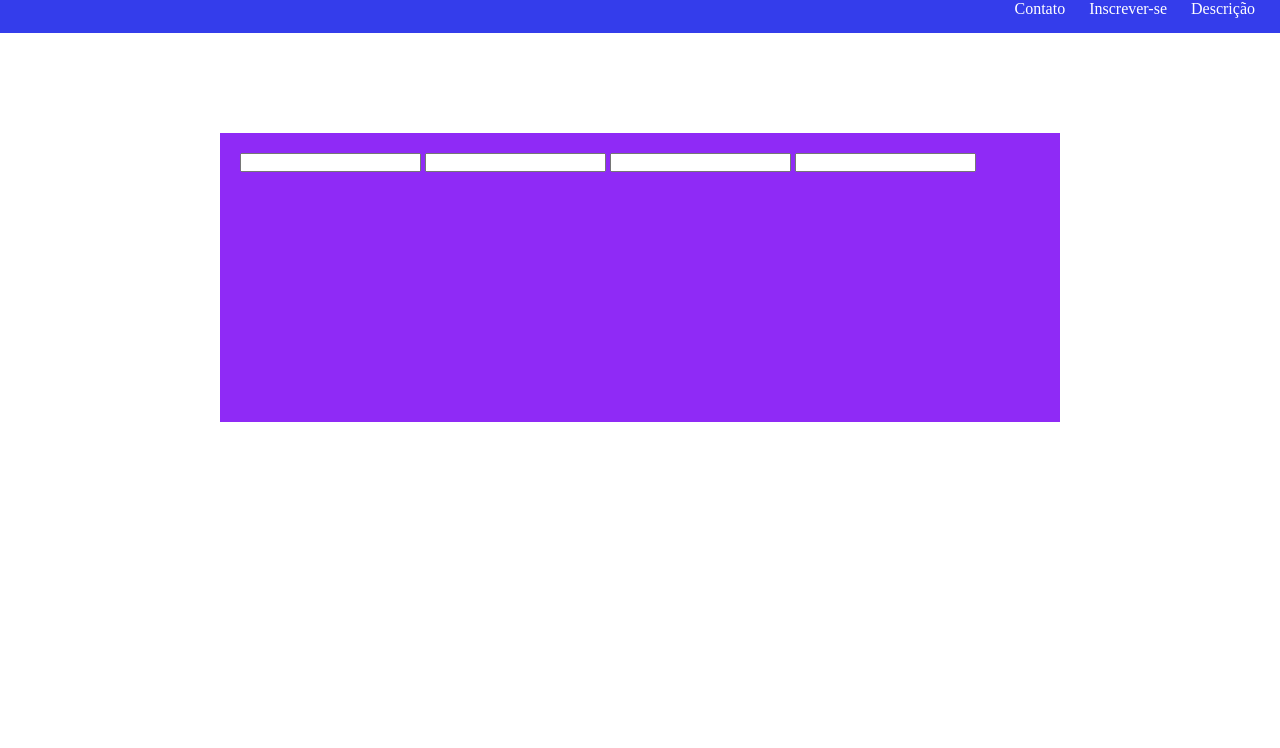
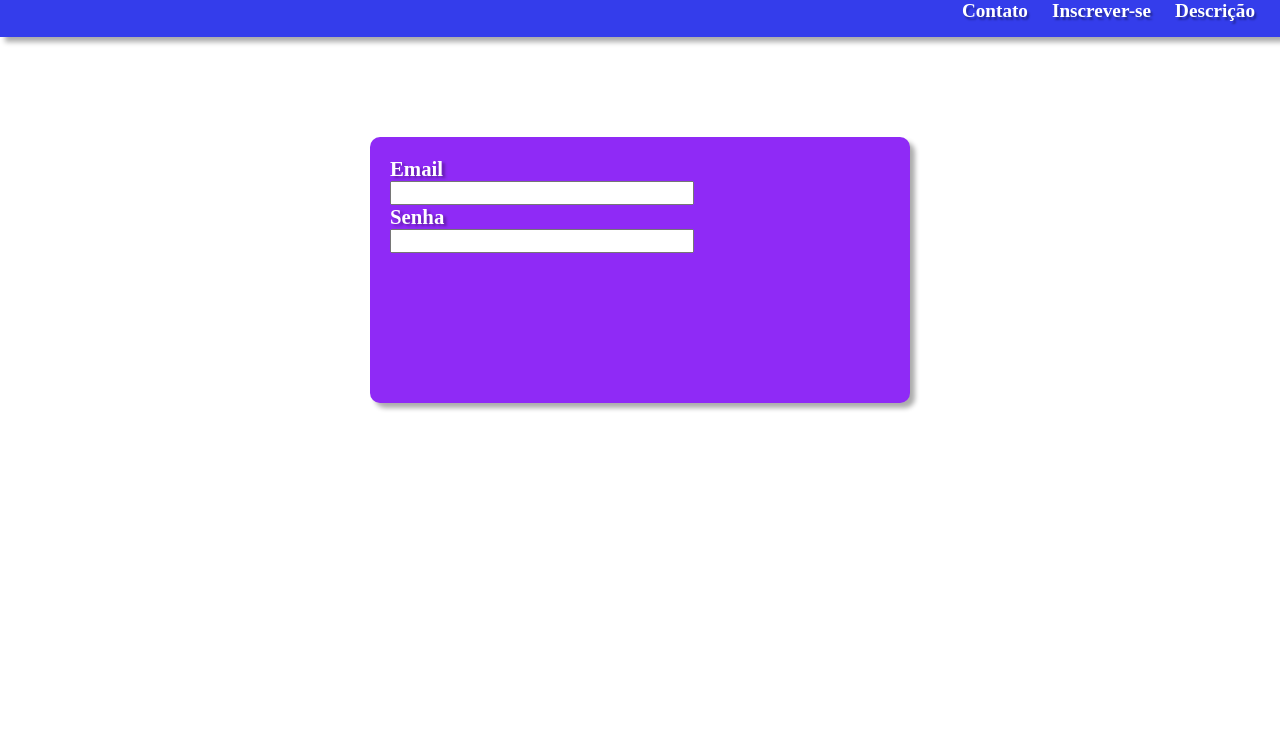
Before and after one commit to Brunovmss18/projeto-formulario, a plain HTML site: page index.html in a window 1280 px wide. Shown: the part 52-800 px from the top of the page. Drawn offline with Linux system fonts and the light colour scheme.

Commit message:
atualização

```diff
--- a/estilo/style.css
+++ b/estilo/style.css
@@ -24,16 +24,22 @@ header {
 
 header > h1 {
     color: white;
+    font-weight: bold;
+    text-shadow: 2px 3px 2px rgba(0, 0, 0, 0.329);
 }
 
 nav {
     background-color: var(--cor03);
     text-align: right;
     padding: 15px;
+    box-shadow: 5px 5px 5px rgba(0, 0, 0, 0.329);
 }
 
 nav > a {
     text-decoration: none;
+    font-weight: bold;
+    font-size: 1.2em;
+    text-shadow: 2px 3px 2px rgba(0, 0, 0, 0.329);
     padding: 10px;
     border-radius: 10px;
     color: white;
@@ -43,14 +49,29 @@ nav > a {
 nav > a:hover {
     background: var(--cor05);
     color: var(--cor01);
+    text-shadow: none;
 }
 
 main {
     margin: auto;
     margin-top: 100px;
     min-width: 300px;
-    max-width: 800px;
+    max-width: 500px;
     background-color: var(--cor01);
     padding: 20px;
-    padding-bottom: 250px;
+    padding-bottom: 150px;
+    border-radius: 10px;
+    box-shadow: 5px 5px 5px rgba(0, 0, 0, 0.329);
 }
+
+main p {
+    color: white;
+    font-weight: bold;
+    font-size: 1.3em;
+    text-shadow: 3px 2px 3px rgba(0, 0, 0, 0.329);
+}
+
+article > input {
+    width: 300px;
+    height: 20px;
+}
--- a/index.html
+++ b/index.html
@@ -20,9 +20,9 @@
     </nav>
     <main>
         <article>
-            <input type="text" name="" id="">
+            <p>Email</p>
             <input type="email" name="" id="">
-            <input type="text" name="" id="">
+            <p>Senha</p>
             <input type="password" name="" id="">
         </article>
     </main>
```
